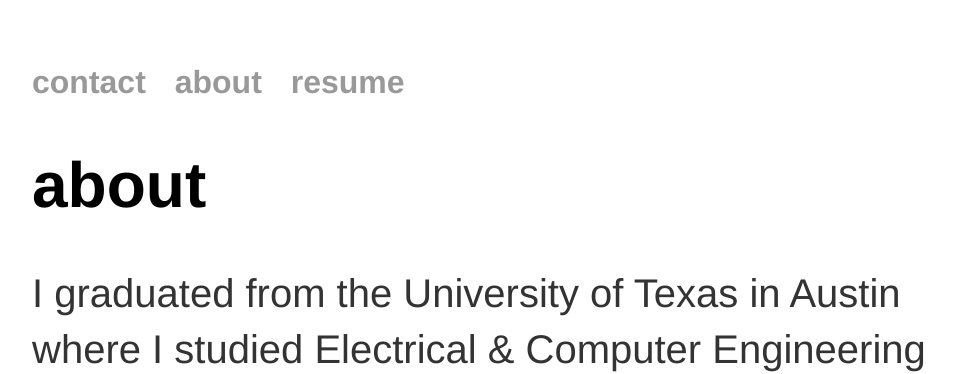
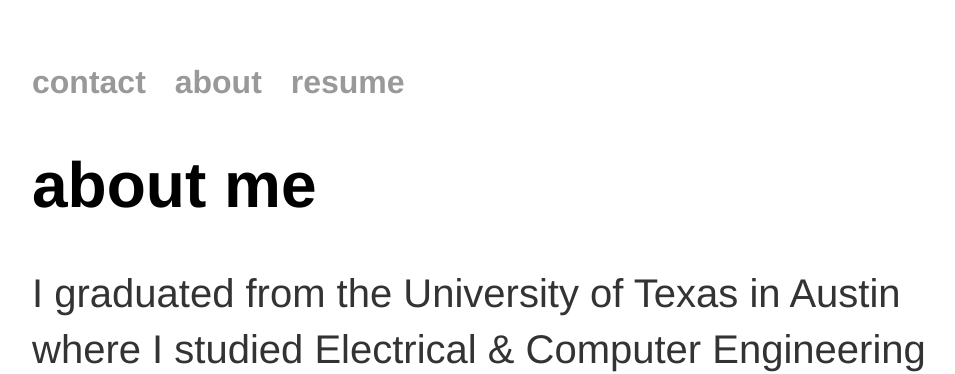
Before and after one commit to colinlowenberg/colinster.github.io, a Jekyll site: the page built from about/index.html, in a window 1280 px wide. Shown: the top 374 px of the page, without its empty margins (160-1115 px from the left). Built offline with Jekyll 4.4.1, drawn with Linux system fonts in a browser that asks for light colours.

```diff
--- a/about/index.html
+++ b/about/index.html
@@ -4,7 +4,7 @@ title: about Colin Lowenberg
 ---
 
 		<div class="about">
-			<h1>about</h1>
+			<h1>about me</h1>
 			<p>I graduated from the University of Texas in Austin where I studied Electrical & Computer Engineering
 				while working at Broadcom testing 802.11 WLAN hardware and software. <br><br>
 				I consulted Fortune 500 companies as the Chief Wireless Architect at Accenture designing and deploying networks for oil refineries, casinos, museums, warehouses, offices, and even buses. <br><br>
```
